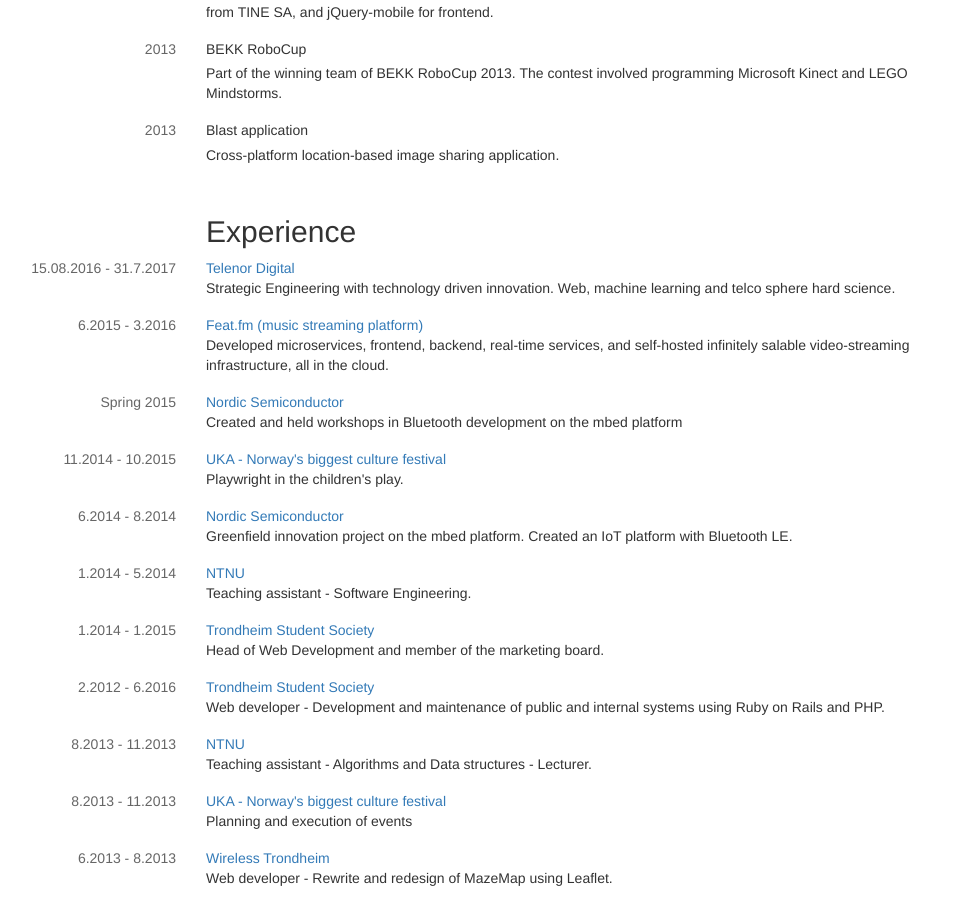
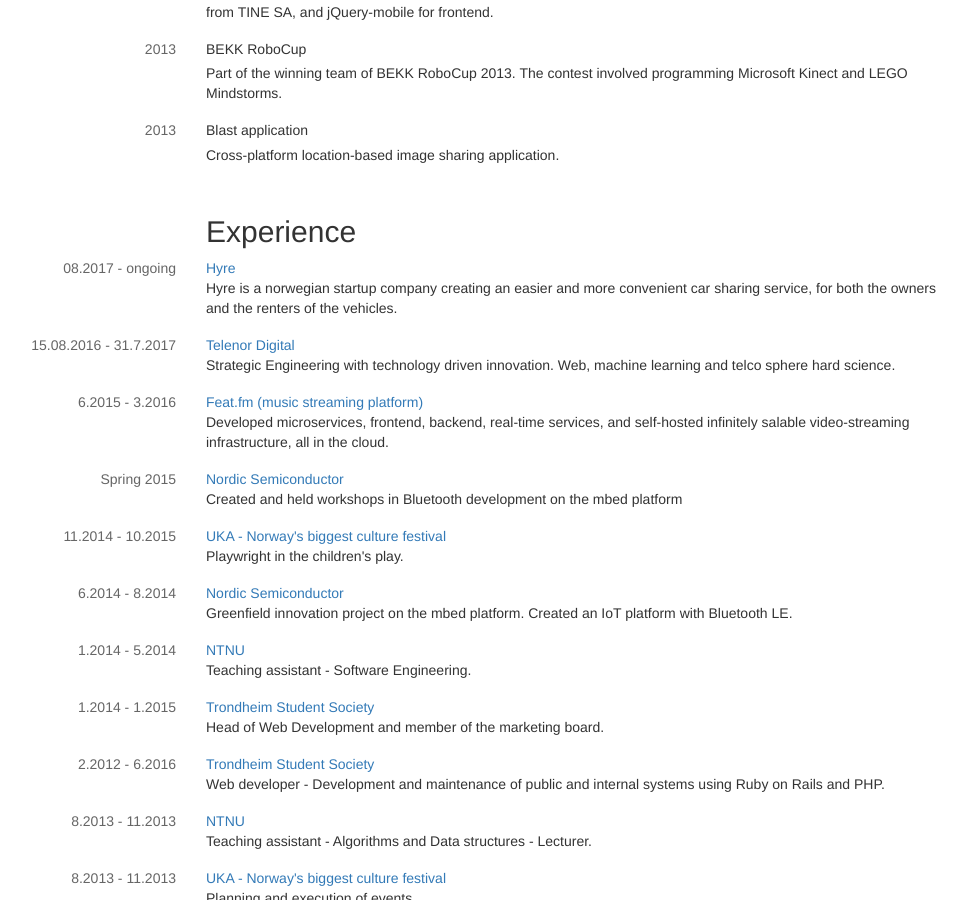
Before and after one commit to aleksanb/burkow, a Jekyll site: the page built from index.html, in a window 1280 px wide and 900 px high, scrolled down 1202 px. Shown: the whole window, without its empty margins (59-1026 px from the left). Built offline with Jekyll 4.4.1, drawn with Linux system fonts in a browser that asks for light colours; nearby versions of some CDN libraries.

Commit message:
Add Hyre to CV

```diff
--- a/_data/categories.yml
+++ b/_data/categories.yml
@@ -85,6 +85,11 @@
 
 - title: Experience
   entries:
+    - when: 08.2017 - ongoing
+      where: Hyre
+      description: Hyre is a norwegian startup company creating an easier and more convenient car sharing service, for both the owners and the renters of the vehicles.
+      url: "https://hyre.no/"
+
     - when: 15.08.2016 - 31.7.2017
       where: Telenor Digital
       description: Strategic Engineering with technology driven innovation. Web, machine learning and telco sphere hard science.
```
